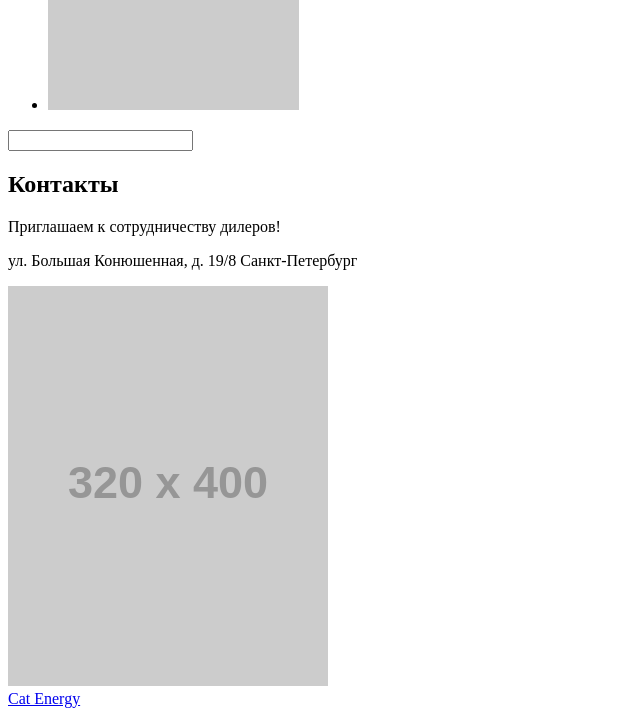
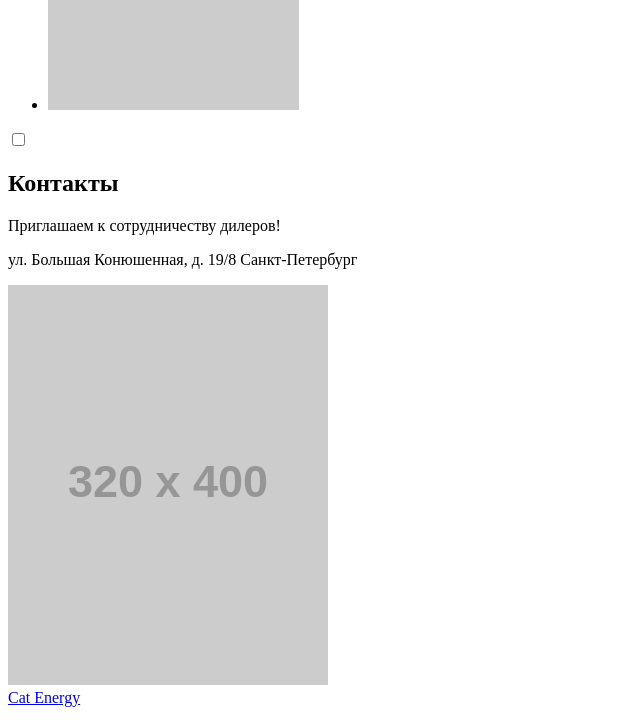
Before and after one commit to slonecznikowa/57245-cat-energy-19, a website: page source/index.html in a window 1280 px wide. Shown: the part 1460-2180 px from the top of the page, without its empty margins (0-640 px from the left). Drawn offline with Linux system fonts and the light colour scheme; placeholder pictures from the web are drawn by us.

Commit message:
Исправила тип инпута

```diff
--- a/source/index.html
+++ b/source/index.html
@@ -88,7 +88,7 @@
         </ul>
         <div class="example__toggle slider__toggle">
           <label class="slider__switch">
-            <input type="slider__checkbox">
+            <input type="checkbox">
             <span class="slider__status" data-checked="Было" data-unchecked="Стало"></span>
           </label>
         </div>
```
